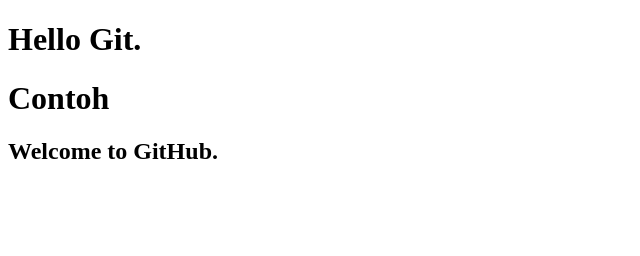
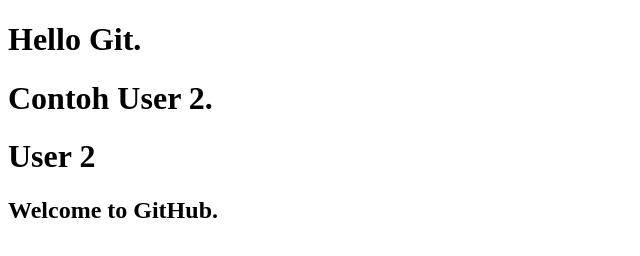
Before and after one commit to filmar-sy/belajar-git-remote, a plain HTML site: page index.html in a window 1280 px wide. Shown: the whole page, without its empty margins (0-640 px from the left). Drawn offline with Linux system fonts and the light colour scheme.

Commit message:
add user 2 to index.html

```diff
--- a/index.html
+++ b/index.html
@@ -7,7 +7,8 @@
   </head>
   <body>
     <h1>Hello Git.</h1>
-    <h1>Contoh</h1>
+    <h1>Contoh User 2.</h1>
+    <h1>User 2</h1>
     <h2>Welcome to GitHub.</h2>
   </body>
 </html>
```
